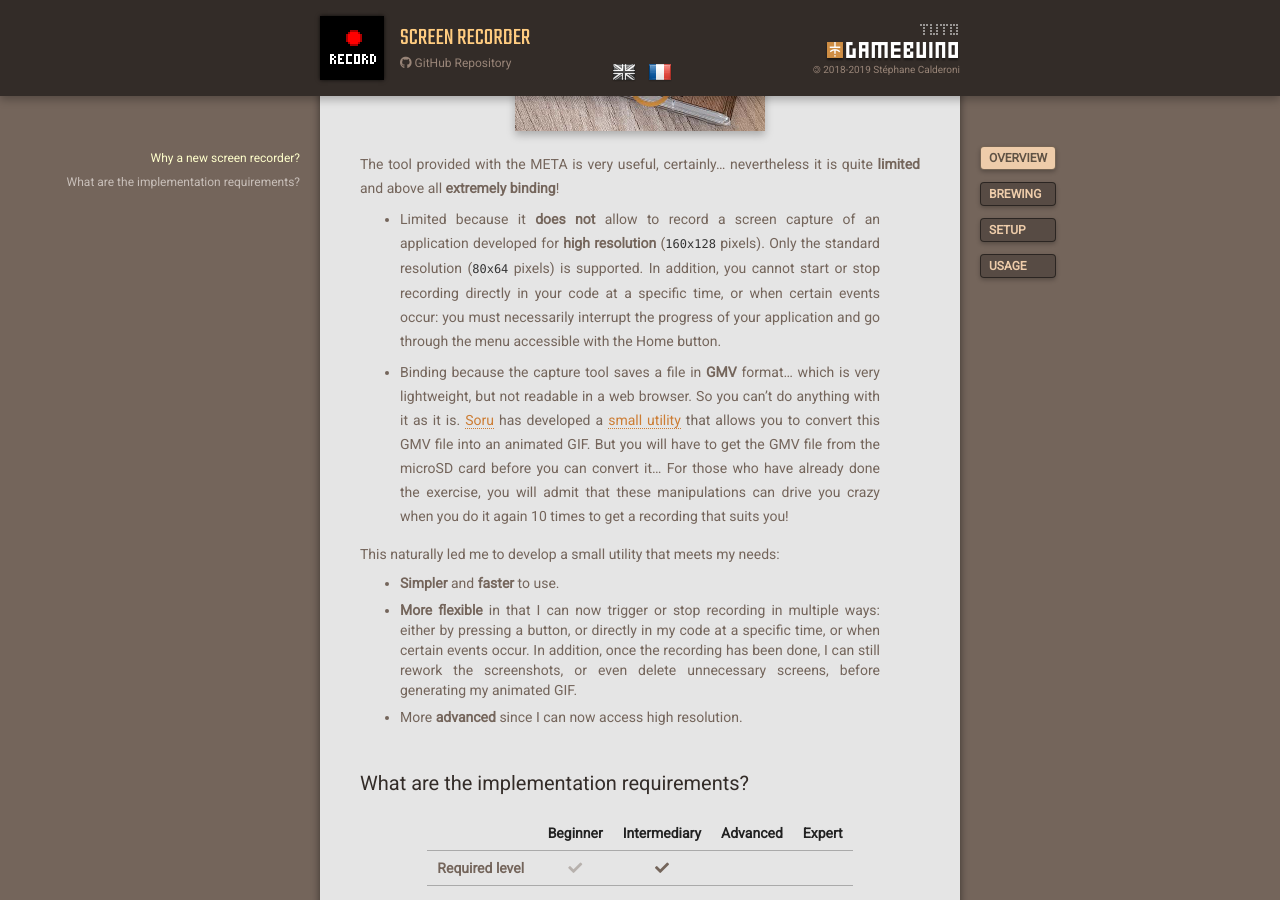
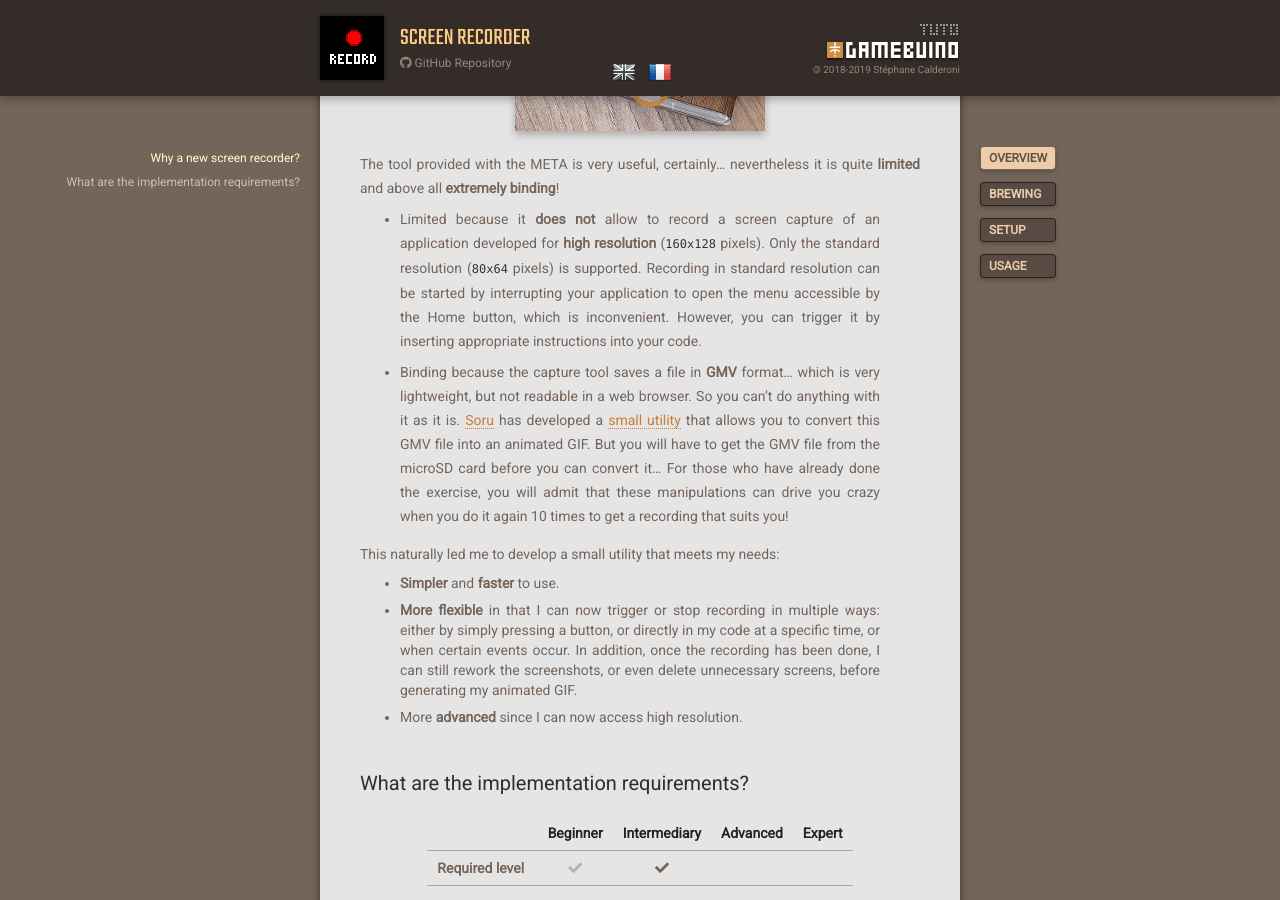
Before and after one commit to m1cr0lab-gamebuino/gb-meta-screen-recorder, a Jekyll site: the page built from docs/en/index.md, in a window 1280 px wide and 900 px high, scrolled down 601 px. Built offline with Jekyll 4.4.1, drawn with Linux system fonts in a browser that asks for light colours; nearby versions of some CDN libraries.

Commit message:
rewording to address issue #1

```diff
--- a/docs/en/index.md
+++ b/docs/en/index.md
@@ -16,14 +16,14 @@ The Gamebuino META has two built-in tools that allow you to take screenshots and
 
 The tool provided with the META is very useful, certainly... nevertheless it is quite **limited** and above all **extremely binding**!
 
-- Limited because it **does not** allow to record a screen capture of an application developed for **high resolution** (`160x128` pixels). Only the standard resolution (`80x64` pixels) is supported. In addition, you cannot start or stop recording directly in your code at a specific time, or when certain events occur: you must necessarily interrupt the progress of your application and go through the menu accessible with the Home button.
+- Limited because it **does not** allow to record a screen capture of an application developed for **high resolution** (`160x128` pixels). Only the standard resolution (`80x64` pixels) is supported. Recording in standard resolution can be started by interrupting your application to open the menu accessible by the Home button, which is inconvenient. However, you can trigger it by inserting appropriate instructions into your code.
 
 - Binding because the capture tool saves a file in **GMV** format... which is very lightweight, but not readable in a web browser. So you can't do anything with it as it is. [Soru](https://gamebuino.com/@sorunome) has developed a [small utility](https://gamebuino.com/creations/gmv-to-gif-converter) that allows you to convert this GMV file into an animated GIF. But you will have to get the GMV file from the microSD card before you can convert it... For those who have already done the exercise, you will admit that these manipulations can drive you crazy when you do it again 10 times to get a recording that suits you!
 
 This naturally led me to develop a small utility that meets my needs:
 
 - **Simpler** and **faster** to use.
-- **More flexible** in that I can now trigger or stop recording in multiple ways: either by pressing a button, or directly in my code at a specific time, or when certain events occur. In addition, once the recording has been done, I can still rework the screenshots, or even delete unnecessary screens, before generating my animated GIF.
+- **More flexible** in that I can now trigger or stop recording in multiple ways: either by simply pressing a button, or directly in my code at a specific time, or when certain events occur. In addition, once the recording has been done, I can still rework the screenshots, or even delete unnecessary screens, before generating my animated GIF.
 - More **advanced** since I can now access high resolution.
 
 
```
Also changed, not shown: docs/fr/index.md (+2 -2 lines).
